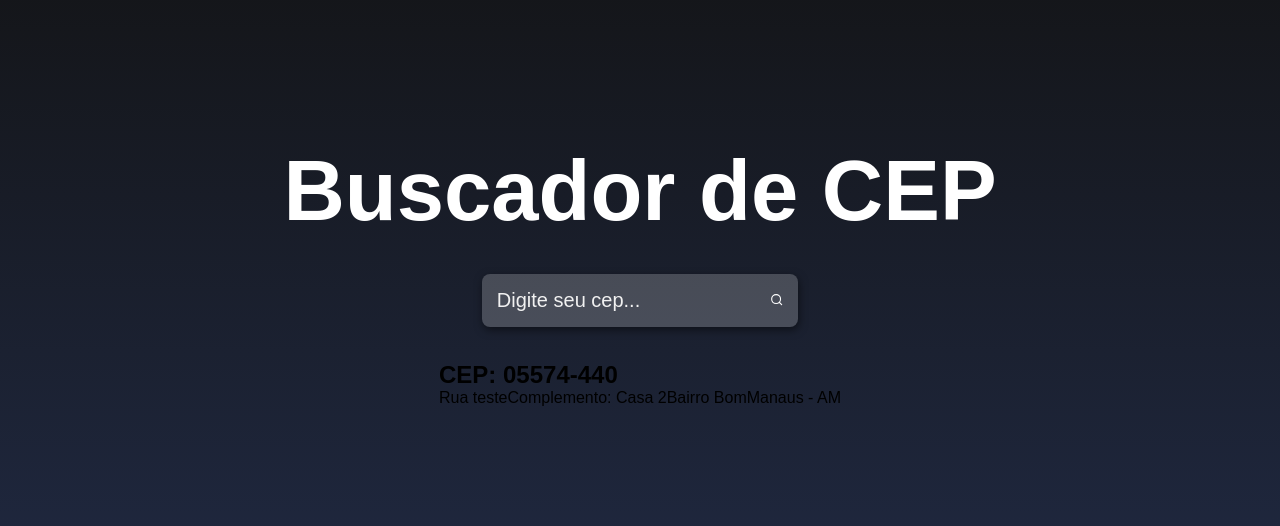
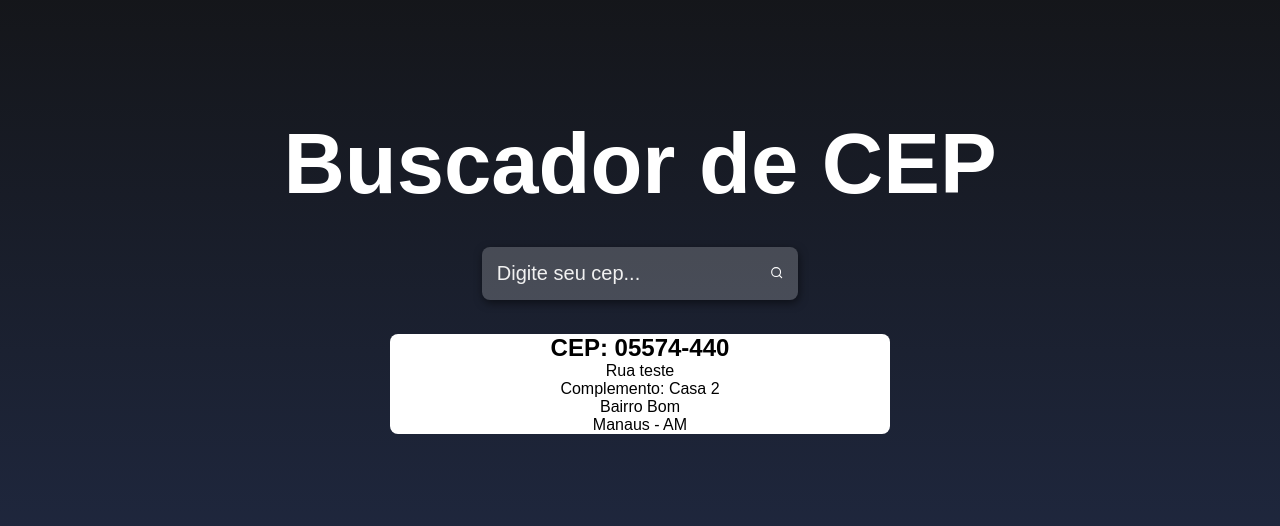
Before and after one commit to ClovisReis21/react_buscador, a React (Create React App) app: page / in a window 1280 px wide. Shown: the part 126-652 px from the top of the page. Built offline with nearby package versions, Linux system fonts and the light colour scheme.

Commit message:
Added css .main

```diff
--- a/src/styles.css
+++ b/src/styles.css
@@ -57,3 +57,13 @@
 .buttonSearch:hover{
     transform: scale(1.5);
 }
+
+.main{
+    display: flex;
+    justify-content: center;
+    align-items: center;
+    flex-direction: column;
+    background-color: #fff;
+    width: 500px;
+    border-radius: 8px;
+}
```
